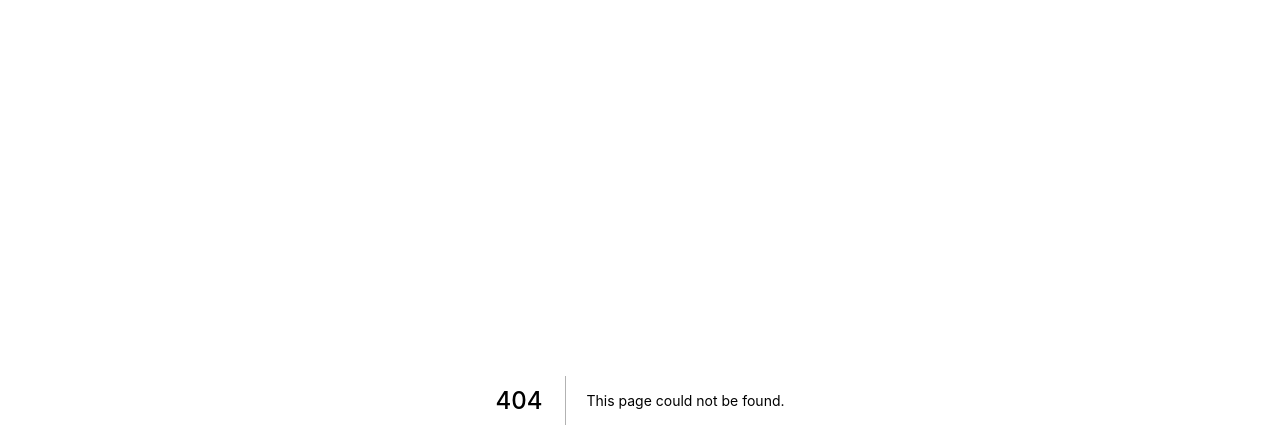
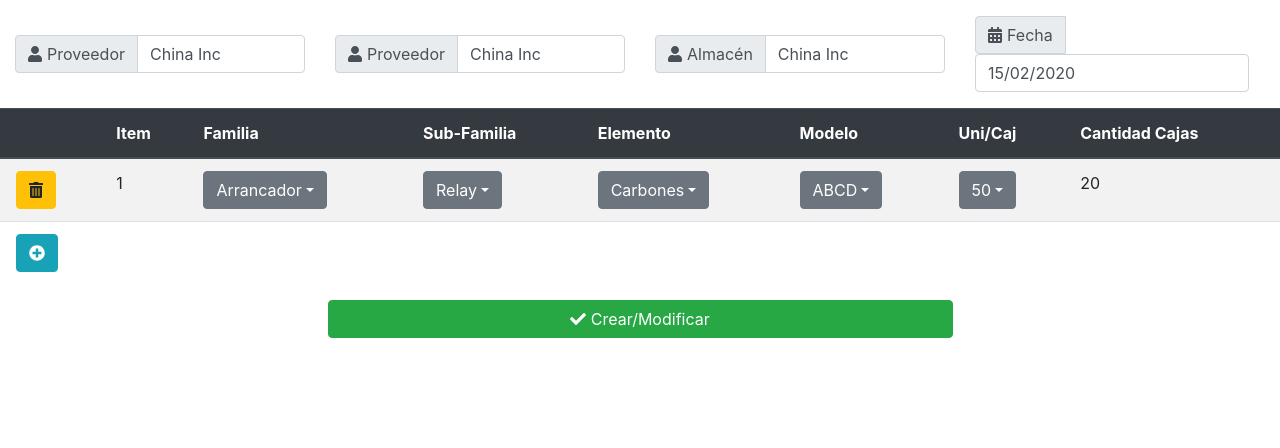
Before and after one commit to papercubeconsulting/MAX_IMPORT_FRONTEND, a Next.js app: page /add_stock in a window 1280 px wide. Before the commit this address had no page. Shown: the top 448 px of the page. Built offline with nearby package versions, Linux system fonts and the light colour scheme.

Commit message:
nuevo abastecimiento

```diff
--- /dev/null
+++ b/components/Link.tsx
@@ -0,0 +1,29 @@
+import { NextPage } from "next";
+import { Button, ButtonProps } from "reactstrap";
+import React, { CSSProperties } from "react";
+
+export interface LinkProps extends ButtonProps {
+  href: string;
+}
+
+export class DataTable<T extends ButtonProps> extends React.Component<T, {}> {}
+
+class Link extends DataTable<LinkProps> {
+  render() {
+    return (
+      <a style={{ flexGrow: 1 }} href={this.props.href}>
+        <Button
+          color={this.props.color}
+          style={{
+            width: "100%",
+            height: "100%",
+            ...this.props.style
+          }}
+        >
+          {this.props.children}
+        </Button>
+      </a>
+    );
+  }
+}
+export default Link;
--- a/next.config.js
+++ b/next.config.js
@@ -1,4 +1,4 @@
 const withCSS = require("@zeit/next-css");
 module.exports = withCSS({
-  /* my next config */
+  exportTrailingSlash: true
 });
--- /dev/null
+++ b/pages/add_stock.tsx
@@ -0,0 +1,281 @@
+import "bootstrap/dist/css/bootstrap.min.css";
+import { NextPage } from "next";
+import React from "react";
+import {
+  Button,
+  DropdownToggle,
+  DropdownMenu,
+  DropdownItem,
+  Dropdown,
+  UncontrolledDropdown
+} from "reactstrap";
+import { FontAwesomeIcon } from "@fortawesome/react-fontawesome";
+import { library } from "@fortawesome/fontawesome-svg-core";
+import {
+  faEdit,
+  faSearch,
+  faTrashAlt,
+  faEye,
+  faCheck,
+  faCalendarAlt,
+  faUser,
+  faPlusCircle
+} from "@fortawesome/free-solid-svg-icons";
+library.add(
+  faEdit,
+  faTrashAlt,
+  faSearch,
+  faEye,
+  faCheck,
+  faCalendarAlt,
+  faUser,
+  faPlusCircle
+);
+
+import FieldGroup from "../components/FieldGroup";
+import { max, min } from "date-fns";
+import Link from "../components/Link";
+
+type StockItem = { id: number; sequentialNo: number };
+
+class RowSample extends React.Component<
+  { data: StockItem; onDelete: () => void },
+  { familia: string; subFamilia: string }
+> {
+  constructor(props: any) {
+    super(props);
+    this.state = {
+      familia: "Arrancador",
+      subFamilia: "Relay"
+    };
+  }
+  render() {
+    let { data } = this.props;
+    return (
+      <tr>
+        <td>
+          <Button
+            onClick={this.props.onDelete}
+            color="warning"
+            style={{ marginRight: 0, marginLeft: 4 }}
+          >
+            <FontAwesomeIcon icon="trash-alt" />
+          </Button>
+        </td>
+        <td>{data.sequentialNo}</td>
+        <td>
+          <UncontrolledDropdown>
+            <DropdownToggle caret>{this.state.familia}</DropdownToggle>
+            <DropdownMenu>
+              <DropdownItem header>Familia</DropdownItem>
+              <DropdownItem
+                onClick={() => this.setState({ familia: "Arrancador" })}
+              >
+                Arrancador
+              </DropdownItem>
+              <DropdownItem
+                onClick={() => this.setState({ familia: "Alternador" })}
+              >
+                Alternador
+              </DropdownItem>
+            </DropdownMenu>
+          </UncontrolledDropdown>
+        </td>
+        <td>
+          <UncontrolledDropdown>
+            <DropdownToggle caret>{this.state.subFamilia}</DropdownToggle>
+            <DropdownMenu>
+              <DropdownItem header>Sub-Familia</DropdownItem>
+              <DropdownItem
+                onClick={() => this.setState({ subFamilia: "Relay" })}
+              >
+                Relay
+              </DropdownItem>
+              <DropdownItem
+                onClick={() => this.setState({ subFamilia: "Portacarbon" })}
+              >
+                Portacarbon
+              </DropdownItem>
+            </DropdownMenu>
+          </UncontrolledDropdown>
+        </td>
+        <td>
+          <UncontrolledDropdown>
+            <DropdownToggle caret>Carbones</DropdownToggle>
+            <DropdownMenu>
+              <DropdownItem header>Elemento</DropdownItem>
+              <DropdownItem>Carbones</DropdownItem>
+            </DropdownMenu>
+          </UncontrolledDropdown>
+        </td>
+        <td>
+          <UncontrolledDropdown>
+            <DropdownToggle caret>ABCD</DropdownToggle>
+            <DropdownMenu>
+              <DropdownItem header>Modelo</DropdownItem>
+              <DropdownItem>ABCD</DropdownItem>
+            </DropdownMenu>
+          </UncontrolledDropdown>
+        </td>
+        <td>
+          <UncontrolledDropdown>
+            <DropdownToggle caret>50</DropdownToggle>
+            <DropdownMenu>
+              <DropdownItem header>nidades/Caja</DropdownItem>
+              <DropdownItem>50</DropdownItem>
+            </DropdownMenu>
+          </UncontrolledDropdown>
+        </td>
+        <td>20</td>
+      </tr>
+    );
+  }
+}
+class Stock extends React.Component<
+  {},
+  { data: StockItem[]; startDate: Date }
+> {
+  constructor(props: any) {
+    super(props);
+    var data = [];
+    data.push({ id: 0, sequentialNo: 1 });
+    this.state = {
+      data: data,
+      startDate: new Date()
+    };
+  }
+  addRow() {
+    let { data } = this.state;
+    let lastId = data.length > 0 ? data[data.length - 1].id : 0;
+    let lastSeqNo = data.length > 0 ? data[data.length - 1].sequentialNo : 0;
+    data.push({ id: lastId + 1, sequentialNo: lastSeqNo + 1 });
+    this.setState({ data: data });
+  }
+  deleteRow(id: number) {
+    let { data } = this.state;
+    let newData = [];
+    for (let i = 0; i < data.length; ++i) {
+      if (data[i].id != id) newData.push(data[i]);
+    }
+    for (let i = 0; i < newData.length; ++i) {
+      newData[i].sequentialNo = i + 1;
+    }
+    this.setState({ data: newData });
+  }
+  render() {
+    let { data, startDate } = this.state;
+    return (
+      <>
+        <div className="container" style={{ maxWidth: "100%" }}>
+          <div className="row" style={{ alignItems: "center" }}>
+            <div className="col-sm-3">
+              <FieldGroup
+                label="Proveedor"
+                icon="user"
+                fieldConfig={{
+                  defaultValue: "China Inc",
+                  type: "text",
+                  onChange: text => {
+                    console.log(text);
+                  }
+                }}
+              />
+            </div>
+            <div className="col-sm-3">
+              <FieldGroup
+                label="Proveedor"
+                icon="user"
+                fieldConfig={{
+                  defaultValue: "China Inc",
+                  type: "text",
+                  onChange: text => {
+                    console.log(text);
+                  }
+                }}
+              />
+            </div>
+            <div className="col-sm-3">
+              <FieldGroup
+                label="Almacén"
+                icon="user"
+                fieldConfig={{
+                  defaultValue: "China Inc",
+                  type: "text",
+                  onChange: text => {
+                    console.log(text);
+                  }
+                }}
+              />
+            </div>
+            <div className="col-sm-3">
+              <FieldGroup
+                label="Fecha"
+                icon="calendar-alt"
+                fieldConfig={{
+                  defaultValue: startDate,
+                  type: "date",
+                  onChange: startDate =>
+                    this.setState({
+                      startDate: startDate
+                    })
+                }}
+              />
+            </div>
+          </div>
+        </div>
+        <table className="table table-striped">
+          <thead className="thead-dark">
+            <tr>
+              <th scope="col"></th>
+              <th scope="col">Item</th>
+              <th scope="col">Familia</th>
+              <th scope="col">Sub-Familia</th>
+              <th scope="col">Elemento</th>
+              <th scope="col">Modelo</th>
+              <th scope="col">Uni/Caj</th>
+              <th scope="col">Cantidad Cajas</th>
+            </tr>
+          </thead>
+          <tbody>
+            {data.map(row => (
+              <RowSample
+                key={row.id}
+                data={row}
+                onDelete={this.deleteRow.bind(this, row.id)}
+              />
+            ))}
+
+            <tr>
+              <td>
+                <Button
+                  onClick={this.addRow.bind(this)}
+                  color="info"
+                  style={{ marginRight: 0, marginLeft: 4 }}
+                >
+                  <FontAwesomeIcon icon="plus-circle" />
+                </Button>
+              </td>
+              <td></td>
+              <td></td>
+              <td></td>
+              <td></td>
+              <td></td>
+              <td></td>
+              <td></td>
+            </tr>
+          </tbody>
+        </table>
+        <div className="row">
+          <div className="col-sm-3"></div>
+          <div className="col-sm-6">
+            <Link href="/stock" color="success" style={{ width: "100%" }}>
+              <FontAwesomeIcon icon="check" /> Crear/Modificar
+            </Link>
+          </div>
+          <div className="col-sm-3"></div>
+        </div>
+      </>
+    );
+  }
+}
+export default Stock;
```
Also changed, not shown: pages/index.tsx (+32 -20 lines), pages/stock.tsx (+4 -3 lines).
